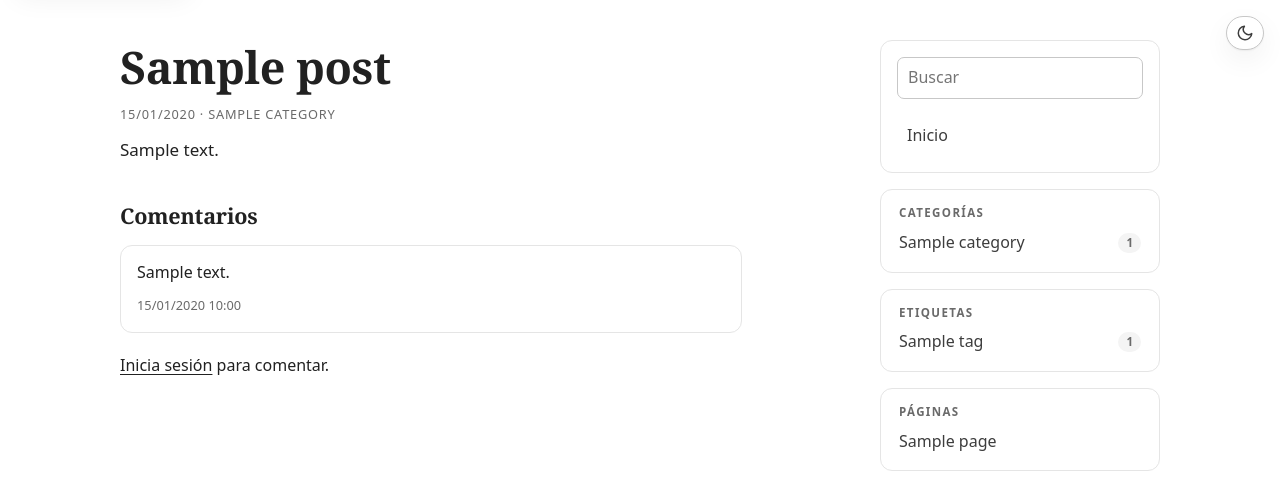
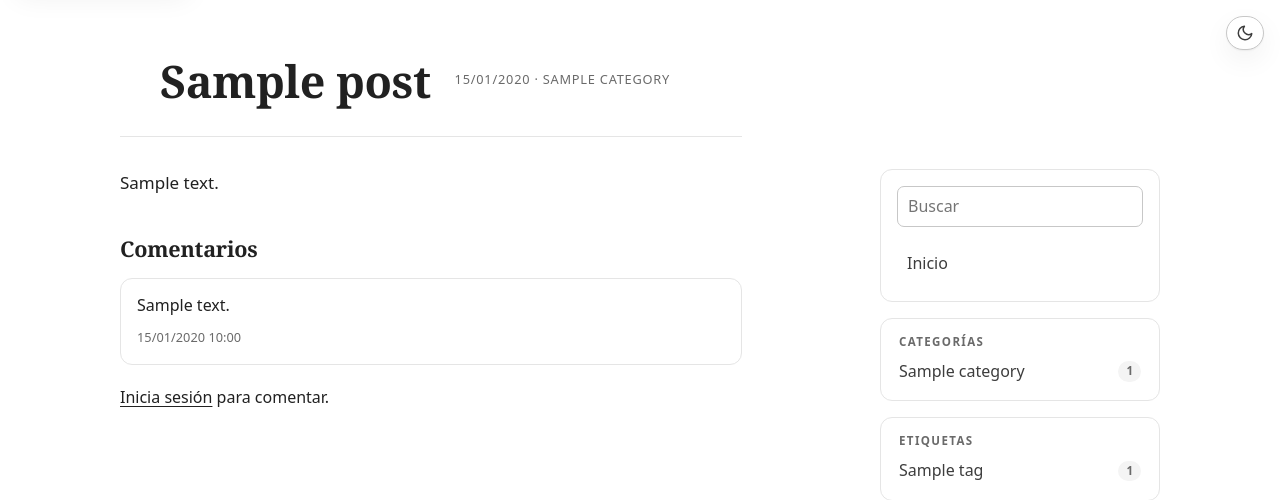
Before and after one commit to perseoq/microblog, a Flask app: page /post/1 in a window 1280 px wide. Shown: the top 500 px of the page. Run offline with Flask 3, Linux system fonts and the light colour scheme; tables that the repository leaves empty hold one stand-in row (values such as "Sample post"); some libraries are stand-ins or nearby versions.

Commit message:
Coloca el sidebar debajo de los títulos en posts y páginas
Mueve el título y los metadatos al bloque superior, de modo que el
contenido y el sidebar empiecen por debajo.

Co-authored-by: CommandCodeBot <noreply@commandcode.ai>

```diff
--- a/static/css/style.css
+++ b/static/css/style.css
@@ -646,10 +646,16 @@ main > h1,
   margin: 0 0 12px;
 }
 
-.post > h1,
-.page > h1 {
+.page-heading {
+  max-width: var(--measure);
+  margin: 0 0 32px;
+  padding-bottom: 20px;
+  border-bottom: 1px solid var(--line);
+}
+
+.page-heading h1 {
   font-size: clamp(1.9rem, 1.4rem + 1.8vw, 2.8rem);
-  margin: 0 0 10px;
+  margin: 0 0 8px;
 }
 
 .content {
--- a/templates/blog/posts.html
+++ b/templates/blog/posts.html
@@ -1,9 +1,13 @@
 {% extends 'base/base_blog.html' %}
 {% block title %}{{ post.title }}{% endblock %}
+{% block hero %}
+<header class="page-heading">
+    <h1>{{ post.title }}</h1>
+    <p class="meta">{{ post.date_posted.strftime('%d/%m/%Y') }} · {{ post.category.name }}</p>
+</header>
+{% endblock %}
 {% block content %}
 <article class="post">
-    <h1>{{ post.title }}</h1>
-    <p class="meta">{{ post.date_posted.strftime('%d/%m/%Y') }} · {{ post.category.name }}</p>
     <div class="content">{{ post.content|safe_html }}</div>
 </article>
 <section class="comments">
```
Also changed, not shown: templates/blog/pages.html (+6 -2 lines).
